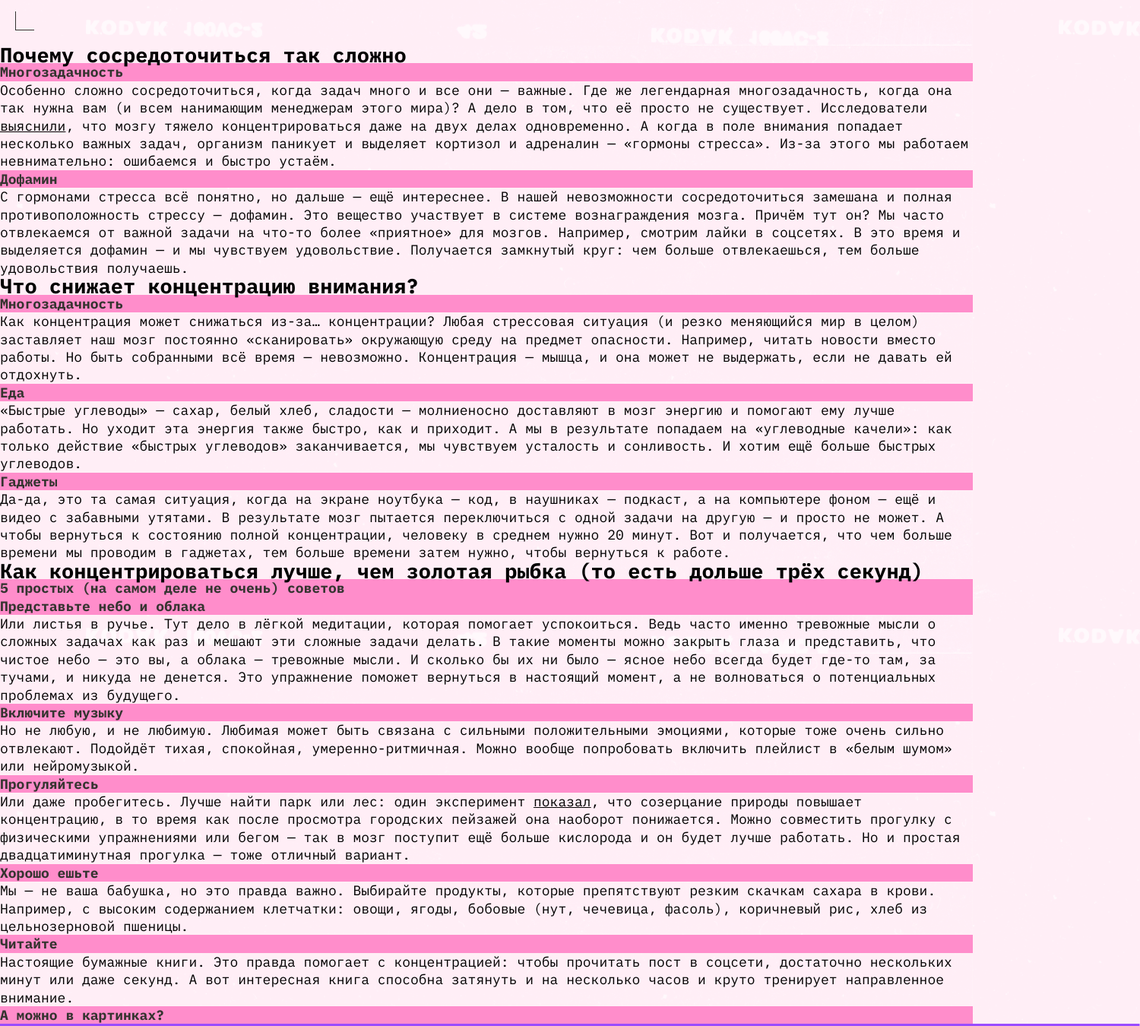
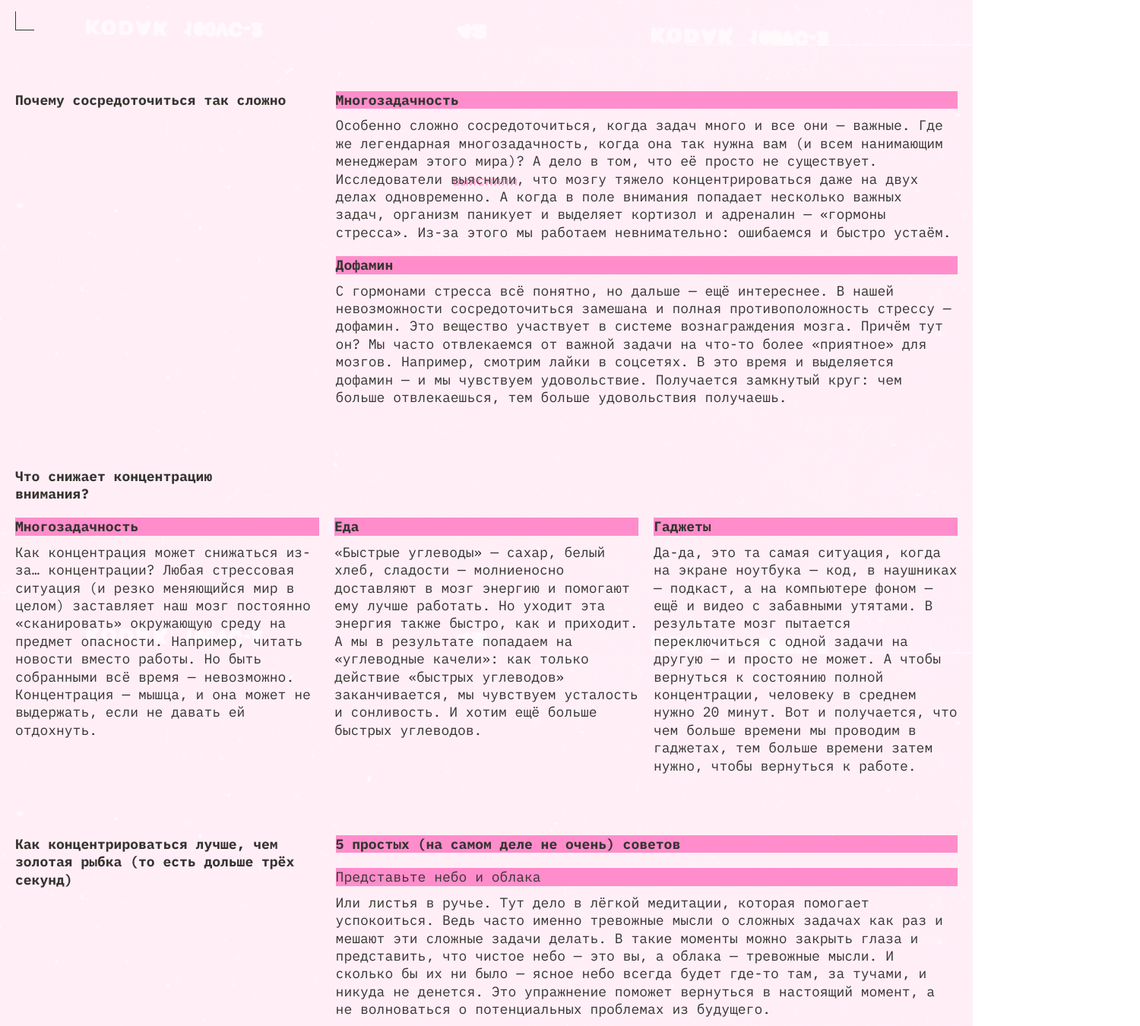
Before and after one commit to 0nefinityPlus/slozhno-sosredotochitsya-ad, a plain HTML site: page index.html in a window 1280 px wide. Shown: the part 740-2090 px from the top of the page at 76% size, 1500 px wide, since content can reach past the window. Drawn offline with Linux system fonts and the light colour scheme.

Commit message:
Update style.css

```diff
--- a/styles/style.css
+++ b/styles/style.css
@@ -138,3 +138,134 @@
   font-weight: 700;
   line-height: 82.5%;
 }
+
+.question__section-title {
+  color: var(--btn-color);
+  font-weight: 700;
+  line-height: 23.4px;
+  font-size: var(--font-size);
+}
+
+.question__section-answer-text {
+  font-size: var(--font-size);
+  color: var(--text-color);
+}
+
+.question__section-answer-link {
+  text-decoration: none;
+  text-shadow: 2px 2px 0 var(--accent-color);
+}
+
+.question__section-answer-link:hover {
+  border-bottom: 1px solid var(--text-color);
+}
+
+.question__section-answer-link:focus {
+  outline: none;
+}
+
+.question__section-answer-link:focus-visible {
+  border: 1px solid var(--text-color);
+}
+
+.question__section__one {
+  display: grid;
+  grid-template-columns: 34% 66%;
+  padding-block-start: 60px;
+  margin: 0 20px;
+}
+
+.question__section-answer {
+  display: flex;
+  flex-direction: column;
+  gap: 10px;
+}
+
+.question__section-answer p:first-of-type {
+  padding-block-end: 10px;
+}
+
+.question__section-two {
+  padding-block-start: 80px;
+  padding-block-end: 80px;
+  margin: 0 20px;
+}
+
+.question__section-answer-two-container {
+  display: grid;
+  grid-template-columns: 1fr 1fr 1fr;
+  gap: 20px;
+  padding-block-start: 20px;
+}
+
+.question__section-title-two {
+  max-inline-size: 315px;
+}
+
+.question__section-answer-title-two {
+  margin-block-end: 10px;
+}
+
+.question__section__fhree {
+  display: grid;
+  grid-template-columns: 34% 66%;
+  padding-block-end: 80px;
+  margin: 0 20px;
+}
+
+.question__section-answer-subtitle {
+  font-weight: 400;
+}
+
+.question__section-answer-fhree {
+  display: grid;
+  gap: 20px;
+}
+
+.question__section-answer-text-fhree {
+  padding-block-start: 10px;
+}
+
+.question__section__image {
+  padding-block-end: 60px;
+}
+
+.question__section-title-image {
+  margin: 0 20px 20px 20px;
+}
+
+.question__section__image-container {
+  margin: 0 20px;
+  display: grid;
+  gap: 20px;
+  grid-template-areas: inherit;
+}
+
+.question__section__image-item {
+  inline-size: 100%;
+  block-size: 100%;
+  object-fit: cover;
+  object-position: center;
+}
+
+.question__section__image-item:first-of-type {
+  grid-column: 1 / 3;
+}
+
+.question__section__image-item:nth-of-type(2) {
+  grid-column: 3 / 4;
+  grid-row: 1 / 3;
+}
+
+.question__section__image-item:nth-of-type(3) {
+  grid-row: 2 / 4;
+}
+
+.question__section__image-item:nth-of-type(4) {
+  grid-column: 2 / 3;
+  grid-row: 2 / 3;
+}
+
+.question__section__image-item:last-of-type {
+  grid-column: 2 / 4;
+}
```
